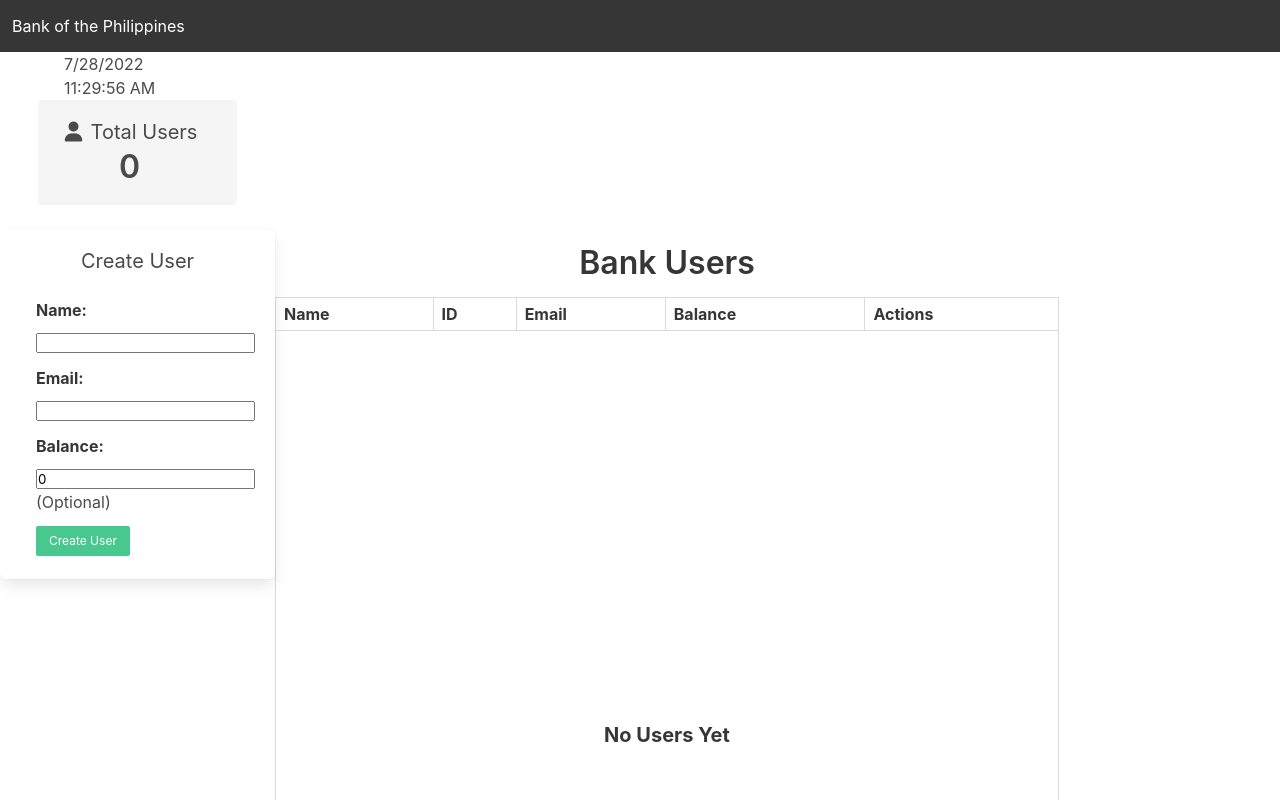
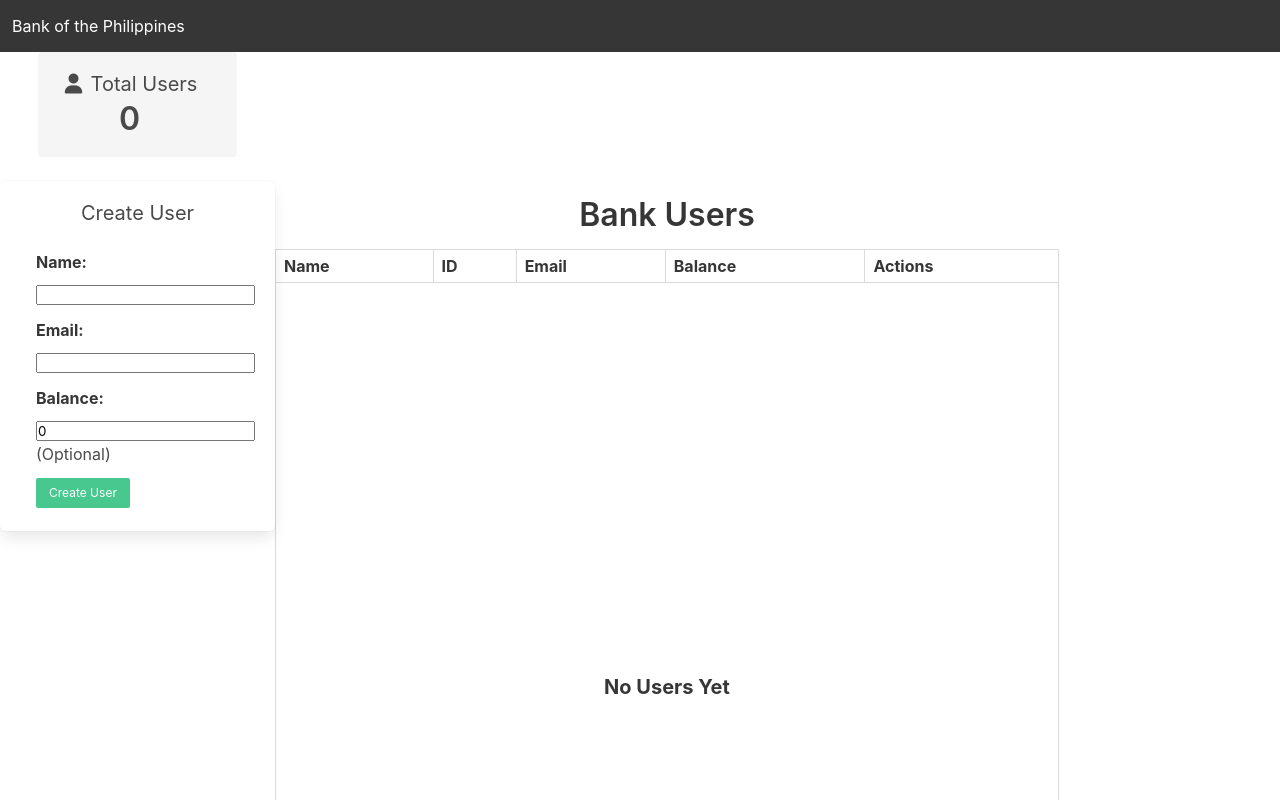
Before and after one commit to vincent-larisma/Banking-App, a React (Create React App) app in the folder banking-app/: page / in a window 1280 px wide. Shown: the top 800 px of the page. Built offline with nearby package versions, Linux system fonts and the light colour scheme.

Commit message:
removed clock component in app.js file

```diff
--- a/banking-app/src/App.js
+++ b/banking-app/src/App.js
@@ -9,7 +9,7 @@ function App() {
   return (
     <>
       <Navbar />
-      <Clock />
+
       <UserDisplay />
     </>
   )
```
